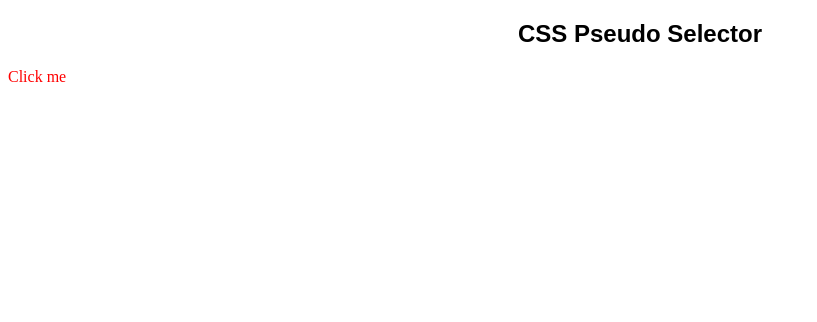
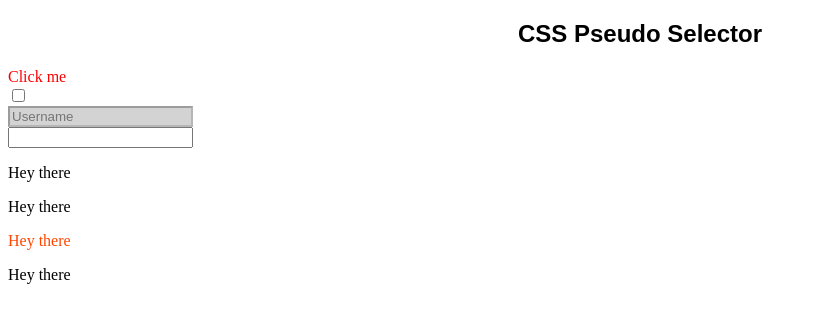
Before and after one commit to WALL-EEEEEEE/css-full-tutorial, a plain HTML site: page index.html in a window 1280 px wide. Shown: the whole page, without its empty margins (0-817 px from the left). Drawn offline with Linux system fonts and the light colour scheme.

Commit message:
add demo for Pseudo Classes Part 2

```diff
--- a/index.css
+++ b/index.css
@@ -22,3 +22,21 @@ a:active {
 a:visited {
     color: red;
 }
+
+/* 选择 选择过的选择框 */
+input[type="checkbox"]:checked {
+    outline: 2px solid blue
+}
+/* 选择  无法输入text输入框 */
+input[type="text"]:disabled {
+    background-color: lightgrey;
+}
+
+/* 选择 ID为cool的聚焦的元素 */
+#cool:focus {
+    background-color: aqua;
+}
+/* 选择 为子元素的p的第三个子元素*/
+p:nth-child(3) {
+    color: orangered;
+}
--- a/index.html
+++ b/index.html
@@ -10,5 +10,23 @@
 <body>
     <h2>CSS Pseudo Selector</h2>
     <a href="">Click me</a>
+    <br/>
+
+   <input type="checkbox" name="" id=""/>
+   <br/>
+   <input type="text" name="" id="" placeholder="Username" disabled/>
+   <br/>
+   <input type="text" id="cool">
+   <br/>
+
+   <div>
+    <p>Hey there</p>
+    <p>Hey there</p>
+    <p>Hey there</p>
+    <p>Hey there</p>
+   </div>
+
+
+
 </body>
 </html>
```
